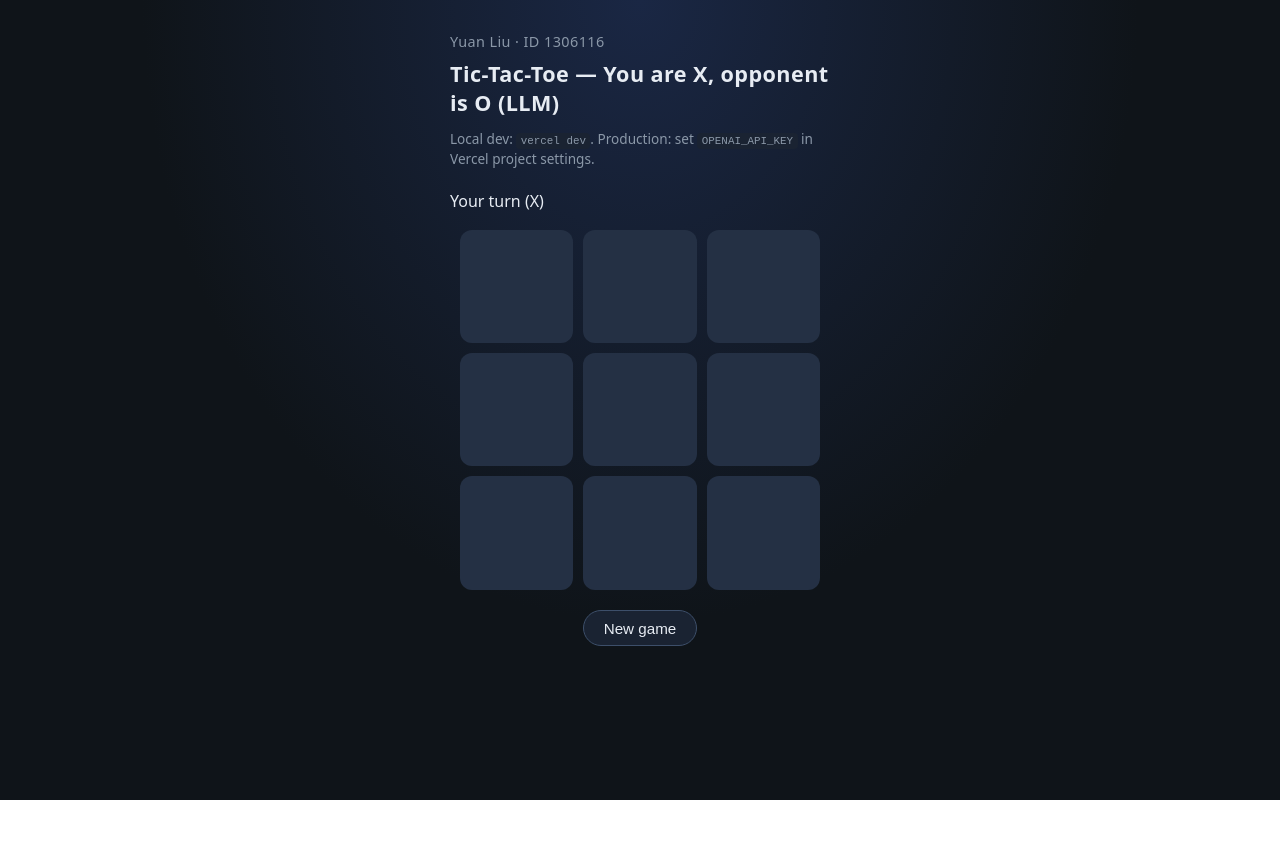
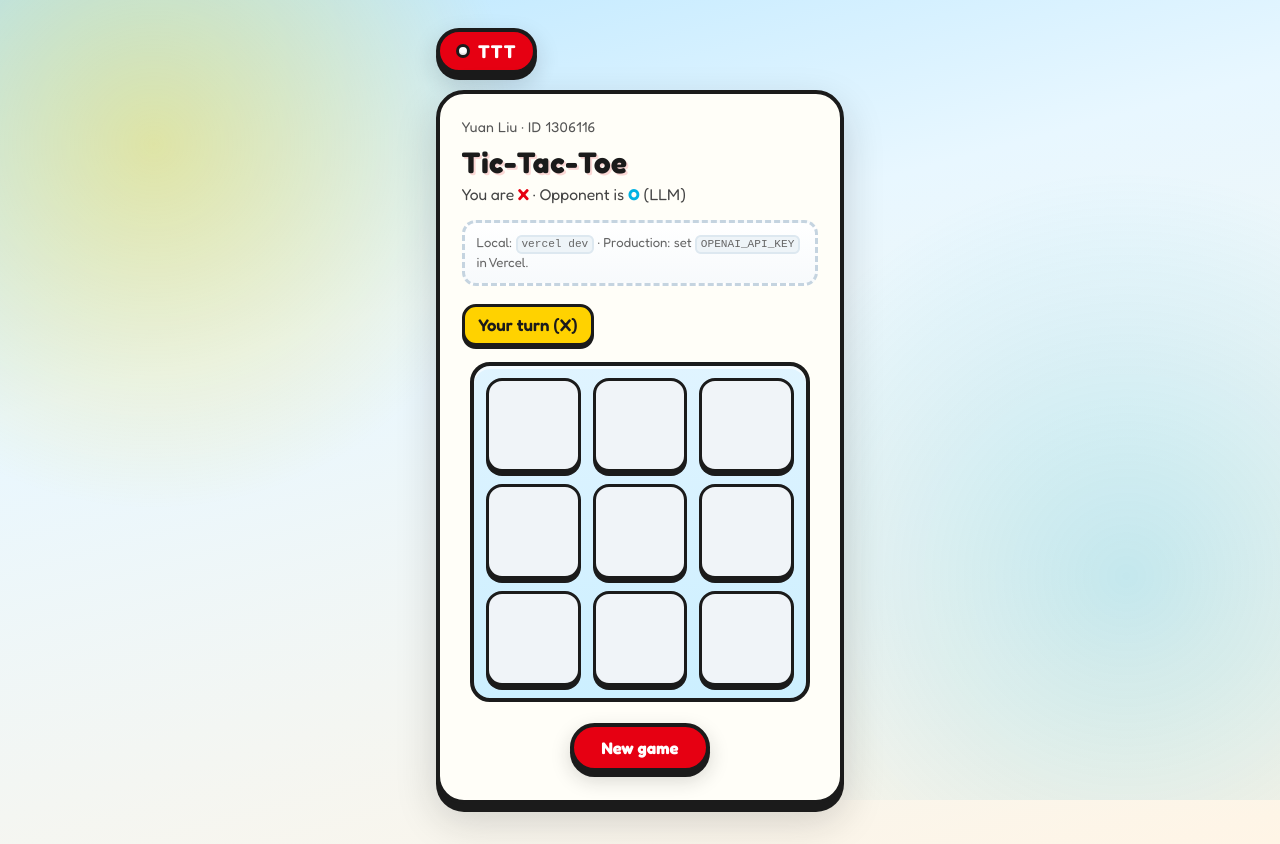
Before and after one commit to YuanLiu-07/TTT-LLM, a website: page index.html in a window 1280 px wide. Before the commit the page ends 800 px from the top, so only its background shows below. Drawn offline with Linux system fonts and the light colour scheme.

Commit message:
style: Nintendo-inspired layout and theme
Made-with: Cursor

```diff
--- a/index.html
+++ b/index.html
@@ -4,15 +4,28 @@
     <meta charset="UTF-8" />
     <meta name="viewport" content="width=device-width, initial-scale=1" />
     <title>Tic-Tac-Toe vs LLM</title>
+    <link rel="preconnect" href="https://fonts.googleapis.com" />
+    <link rel="preconnect" href="https://fonts.gstatic.com" crossorigin />
+    <link
+      href="https://fonts.googleapis.com/css2?family=Fredoka:wght@400;600;700&display=swap"
+      rel="stylesheet"
+    />
     <link rel="stylesheet" href="styles.css" />
   </head>
   <body>
+    <div class="page-bg" aria-hidden="true"></div>
     <main class="wrap">
+      <header class="top-bar">
+        <span class="logo-dot" aria-hidden="true"></span>
+        <span class="logo-text">TTT</span>
+      </header>
+      <section class="card">
         <p class="byline">Yuan Liu · ID 1306116</p>
-      <h1>Tic-Tac-Toe — You are X, opponent is O (LLM)</h1>
+        <h1>Tic-Tac-Toe</h1>
+        <p class="subtitle">You are <strong>X</strong> · Opponent is <strong>O</strong> (LLM)</p>
         <p class="hint">
-        Local dev: <code>vercel dev</code>. Production: set
-        <code>OPENAI_API_KEY</code> in Vercel project settings.
+          Local: <code>vercel dev</code> · Production: set
+          <code>OPENAI_API_KEY</code> in Vercel.
         </p>
         <div id="status" class="status">Your turn (X)</div>
         <div id="board" class="board" aria-label="Tic-tac-toe board"></div>
@@ -20,6 +33,7 @@
           <button type="button" id="reset">New game</button>
         </div>
         <p id="error" class="error" role="alert" hidden></p>
+      </section>
     </main>
     <script src="config.js"></script>
     <script src="game.js"></script>
--- a/styles.css
+++ b/styles.css
@@ -1,104 +1,209 @@
 :root {
-  --bg: #0f1419;
-  --panel: #1a2332;
-  --text: #e7ecf3;
-  --muted: #8b98a8;
-  --accent: #5b9fd4;
-  --cell: #243044;
-  --x: #7dd3c0;
-  --o: #f0b429;
-  --error: #f07178;
+  --n-red: #e60012;
+  --n-blue: #00b2e3;
+  --n-yellow: #ffd200;
+  --n-ink: #1b1b1b;
+  --n-paper: #fffef8;
+  --n-shadow: rgba(27, 27, 27, 0.18);
+  --cell-empty: #f0f4f8;
+  --x: #e60012;
+  --o: #0066cc;
+  --error: #c62828;
 }
 
-* {
+*,
+*::before,
+*::after {
   box-sizing: border-box;
 }
 
 body {
   margin: 0;
   min-height: 100vh;
-  font-family: ui-sans-serif, system-ui, -apple-system, "Segoe UI", Roboto,
-    sans-serif;
-  background: radial-gradient(ellipse at top, #1a2744 0%, var(--bg) 55%);
-  color: var(--text);
+  font-family: "Fredoka", ui-rounded, system-ui, sans-serif;
+  color: var(--n-ink);
+  background: linear-gradient(165deg, #b8e6ff 0%, #e8f7ff 35%, #fff5e6 100%);
+  position: relative;
+  overflow-x: hidden;
+}
+
+.page-bg {
+  position: fixed;
+  inset: 0;
+  pointer-events: none;
+  background-image: radial-gradient(
+      circle at 12% 18%,
+      rgba(255, 210, 0, 0.35) 0%,
+      transparent 28%
+    ),
+    radial-gradient(
+      circle at 88% 72%,
+      rgba(0, 178, 227, 0.2) 0%,
+      transparent 32%
+    );
+  z-index: 0;
 }
 
 .wrap {
-  max-width: 420px;
+  position: relative;
+  z-index: 1;
+  max-width: 440px;
   margin: 0 auto;
-  padding: 2rem 1.25rem;
+  padding: 1.75rem 1rem 2.5rem;
+}
+
+.top-bar {
+  display: flex;
+  align-items: center;
+  gap: 0.5rem;
+  margin-bottom: 1rem;
+  padding: 0.5rem 1rem;
+  background: var(--n-red);
+  color: #fff;
+  border-radius: 999px;
+  border: 4px solid var(--n-ink);
+  box-shadow: 0 6px 0 var(--n-ink), 0 10px 24px var(--n-shadow);
+  width: fit-content;
+}
+
+.logo-dot {
+  width: 14px;
+  height: 14px;
+  border-radius: 50%;
+  background: #fff;
+  border: 3px solid var(--n-ink);
+  box-shadow: inset 0 -2px 0 rgba(0, 0, 0, 0.08);
+}
+
+.logo-text {
+  font-weight: 700;
+  font-size: 1.15rem;
+  letter-spacing: 0.06em;
+}
+
+.card {
+  background: var(--n-paper);
+  border-radius: 28px;
+  border: 4px solid var(--n-ink);
+  padding: 1.5rem 1.35rem 1.75rem;
+  box-shadow: 0 8px 0 var(--n-ink), 0 16px 40px var(--n-shadow);
 }
 
 .byline {
-  font-size: 0.9rem;
-  color: var(--muted);
-  margin: 0 0 0.5rem;
-  letter-spacing: 0.03em;
+  font-size: 0.88rem;
+  color: #555;
+  margin: 0 0 0.65rem;
+  letter-spacing: 0.02em;
 }
 
 h1 {
-  font-size: 1.35rem;
-  font-weight: 600;
-  margin: 0 0 0.75rem;
+  font-size: 1.85rem;
+  font-weight: 700;
+  margin: 0 0 0.35rem;
   letter-spacing: 0.02em;
+  line-height: 1.15;
+  text-shadow: 2px 2px 0 rgba(230, 0, 18, 0.15);
+}
+
+.subtitle {
+  margin: 0 0 1rem;
+  font-size: 0.98rem;
+  color: #444;
+}
+
+.subtitle strong {
+  color: var(--n-red);
+}
+
+.subtitle strong:last-of-type {
+  color: var(--n-blue);
 }
 
 .hint {
-  font-size: 0.85rem;
-  color: var(--muted);
+  font-size: 0.82rem;
+  color: #666;
   line-height: 1.5;
-  margin: 0 0 1.25rem;
+  margin: 0 0 1.1rem;
+  padding: 0.65rem 0.75rem;
+  background: linear-gradient(180deg, #fff 0%, #f7fafc 100%);
+  border-radius: 14px;
+  border: 3px dashed #c5d4e0;
 }
 
 .hint code {
-  font-size: 0.8em;
-  background: var(--panel);
-  padding: 0.15em 0.4em;
-  border-radius: 4px;
+  font-size: 0.85em;
+  background: #eef4f8;
+  padding: 0.12em 0.35em;
+  border-radius: 6px;
+  border: 2px solid #dde8f0;
 }
 
 .status {
-  font-size: 1rem;
+  font-size: 1.05rem;
+  font-weight: 600;
   margin-bottom: 1rem;
   min-height: 1.5em;
+  padding: 0.5rem 0.85rem;
+  background: var(--n-yellow);
+  border-radius: 14px;
+  border: 3px solid var(--n-ink);
+  display: inline-block;
+  box-shadow: 0 3px 0 var(--n-ink);
 }
 
 .board {
   display: grid;
   grid-template-columns: repeat(3, 1fr);
-  gap: 10px;
+  gap: 12px;
   aspect-ratio: 1;
-  max-width: 360px;
-  margin: 0 auto 1.25rem;
+  max-width: 340px;
+  margin: 0 auto 1.35rem;
+  padding: 12px;
+  background: linear-gradient(180deg, #e0f4ff 0%, #ccefff 100%);
+  border-radius: 20px;
+  border: 4px solid var(--n-ink);
+  box-shadow: inset 0 3px 0 rgba(255, 255, 255, 0.65);
 }
 
 .cell {
   border: none;
-  border-radius: 12px;
-  background: var(--cell);
-  color: var(--text);
-  font-size: clamp(2rem, 10vw, 2.75rem);
+  border-radius: 16px;
+  background: var(--cell-empty);
+  color: var(--n-ink);
+  font-size: clamp(2.1rem, 11vw, 2.85rem);
   font-weight: 700;
   cursor: pointer;
-  transition: transform 0.12s ease, background 0.12s ease;
+  transition: transform 0.1s ease, box-shadow 0.1s ease;
+  border: 3px solid var(--n-ink);
+  box-shadow: 0 4px 0 var(--n-ink);
 }
 
 .cell:hover:not(:disabled) {
-  background: #2d3d56;
-  transform: scale(1.02);
+  background: #fff;
+  transform: translateY(-2px);
+  box-shadow: 0 6px 0 var(--n-ink);
+}
+
+.cell:active:not(:disabled) {
+  transform: translateY(2px);
+  box-shadow: 0 2px 0 var(--n-ink);
 }
 
 .cell:disabled {
   cursor: default;
-  opacity: 0.95;
+  opacity: 1;
 }
 
 .cell.x {
   color: var(--x);
+  background: #fff;
+  text-shadow: 1px 2px 0 rgba(230, 0, 18, 0.2);
 }
 
 .cell.o {
   color: var(--o);
+  background: #fff;
+  text-shadow: 1px 2px 0 rgba(0, 102, 204, 0.2);
 }
 
 .actions {
@@ -107,26 +212,48 @@ h1 {
 
 #reset {
   appearance: none;
-  border: 1px solid #3d4f6a;
-  background: var(--panel);
-  color: var(--text);
-  padding: 0.55rem 1.25rem;
+  font-family: inherit;
+  border: 4px solid var(--n-ink);
+  background: var(--n-red);
+  color: #fff;
+  padding: 0.65rem 1.75rem;
   border-radius: 999px;
-  font-size: 0.95rem;
+  font-size: 1.05rem;
+  font-weight: 700;
   cursor: pointer;
+  box-shadow: 0 5px 0 var(--n-ink), 0 8px 20px var(--n-shadow);
+  transition: transform 0.1s ease, box-shadow 0.1s ease;
 }
 
 #reset:hover {
-  border-color: var(--accent);
-  color: var(--accent);
+  filter: brightness(1.05);
+  transform: translateY(-1px);
+  box-shadow: 0 6px 0 var(--n-ink), 0 10px 22px var(--n-shadow);
+}
+
+#reset:active {
+  transform: translateY(4px);
+  box-shadow: 0 2px 0 var(--n-ink);
 }
 
 .error {
   margin-top: 1rem;
-  padding: 0.75rem;
-  border-radius: 8px;
-  background: rgba(240, 113, 120, 0.12);
+  padding: 0.75rem 0.85rem;
+  border-radius: 14px;
+  background: #ffebee;
   color: var(--error);
   font-size: 0.9rem;
   line-height: 1.45;
+  border: 3px solid var(--n-ink);
+  font-weight: 600;
 }
+
+@media (max-width: 380px) {
+  .card {
+    padding: 1.25rem 1rem 1.5rem;
+  }
+
+  h1 {
+    font-size: 1.55rem;
+  }
+}
```
Lines whose indentation alone changed are shown as unchanged.
